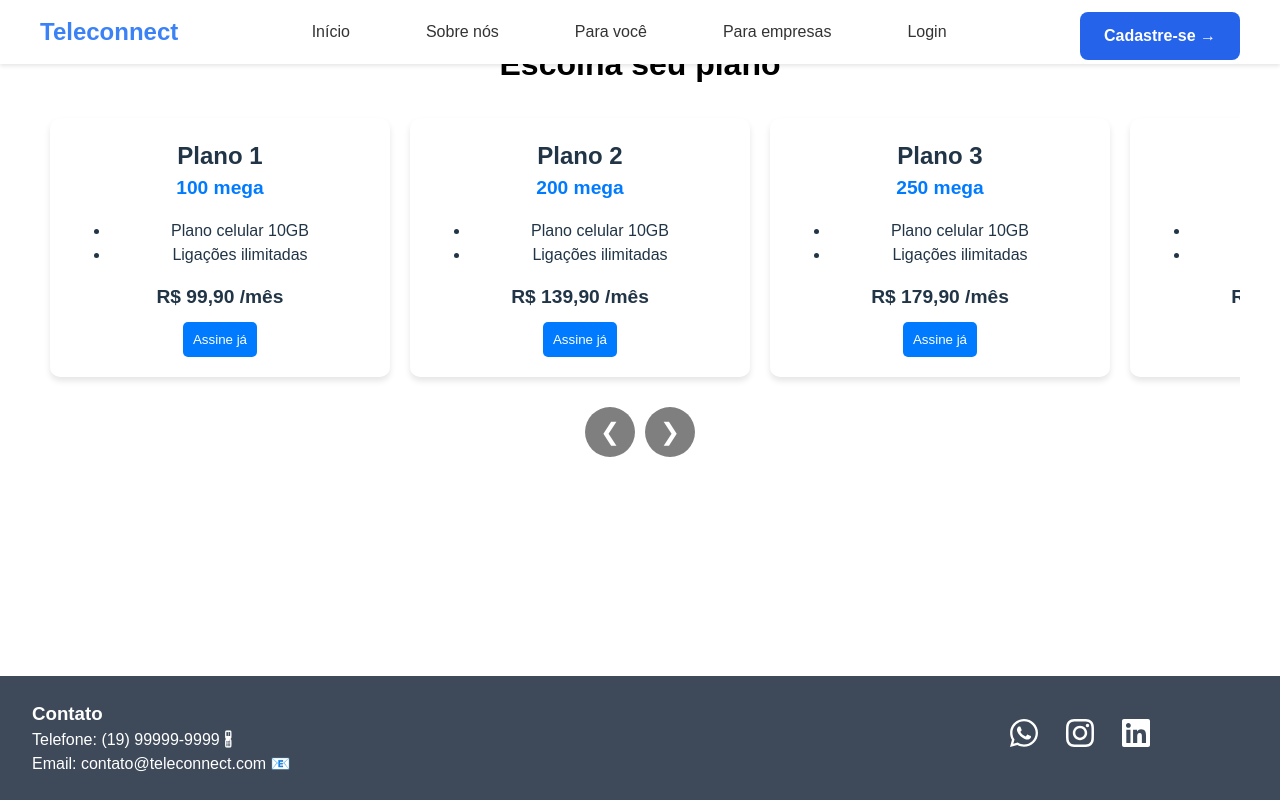
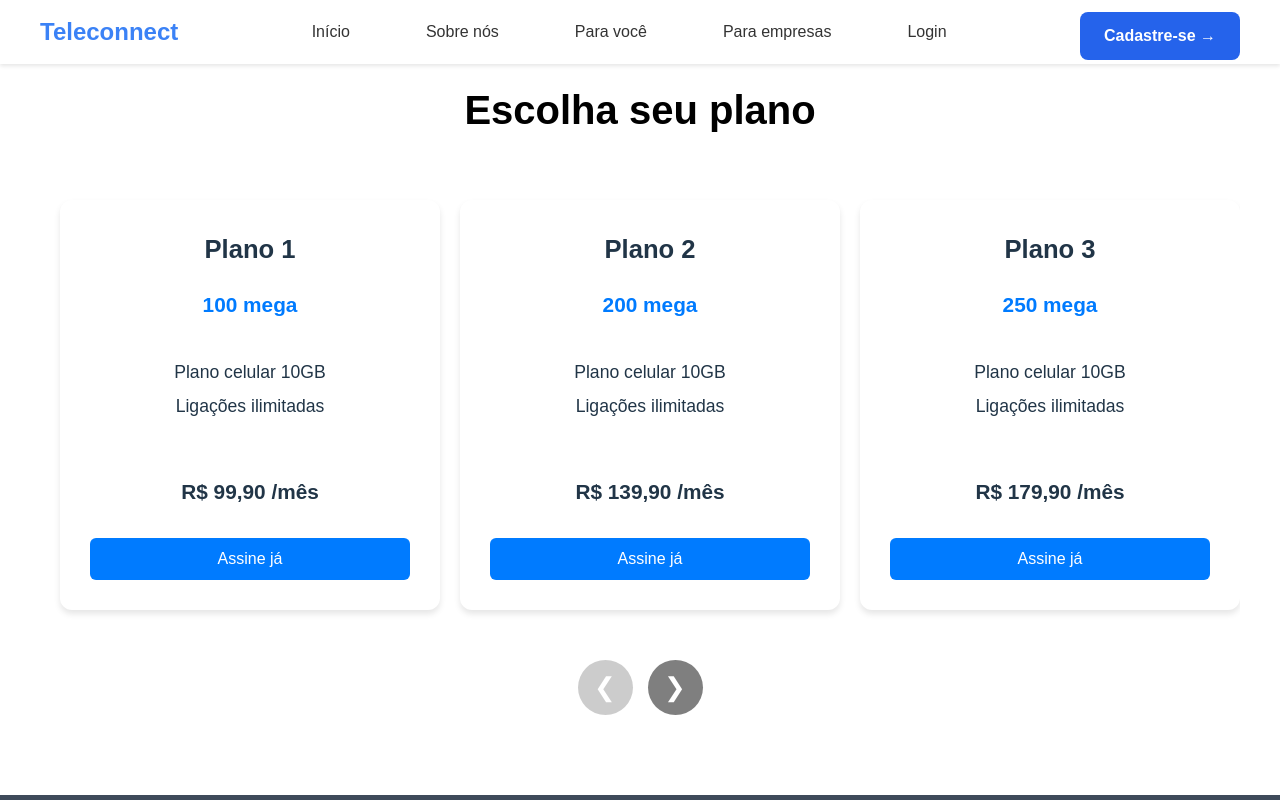
Before and after one commit to JoaoDelomo/case_II_frontend, a React (Vite) app in the folder teleconnect/: page /para-voce in a window 1280 px wide. Built offline with nearby package versions, Linux system fonts and the light colour scheme.

Commit message:
para_voce_finalizada

```diff
--- a/teleconnect/src/pages/para_você/ParaVoce.css
+++ b/teleconnect/src/pages/para_você/ParaVoce.css
@@ -3,7 +3,7 @@
   display: flex;
   flex-direction: column;
   align-items: center;
-  padding: 40px 20px;
+  padding: 80px 20px;
   width: 100%;
   max-width: 1200px;
   margin: 0 auto;
@@ -11,10 +11,10 @@
 
 /* Título "Escolha seu plano" */
 .title {
-  font-size: 2rem;
+  font-size: 2.5rem;
   font-weight: bold;
   text-align: center;
-  margin-bottom: 20px;
+  margin-bottom: 40px;
   width: 100%;
 }
 
@@ -23,7 +23,7 @@
   width: 100%;
   overflow: hidden;
   display: flex;
-  justify-content: flex-start; /* Alinha os planos à esquerda */
+  justify-content: flex-start;
 }
 
 /* Estilização do Slider */
@@ -32,49 +32,65 @@
   gap: 20px;
   overflow-x: auto;
   scroll-behavior: smooth;
-  padding: 10px;
-  scrollbar-width: none; /* Remove barra de rolagem no Firefox */
+  padding: 20px;
+  scrollbar-width: none;
 }
 
 .plans-slider::-webkit-scrollbar {
-  display: none; /* Remove barra de rolagem no Chrome/Safari */
+  display: none;
 }
 
 /* Cartão de cada plano */
 .plan-card {
   flex: 0 0 auto;
-  width: 300px;
+  width: 320px;
+  height: 350px;
   background: white;
-  padding: 20px;
-  border-radius: 10px;
+  padding: 30px;
+  border-radius: 12px;
   box-shadow: 0px 4px 6px rgba(0, 0, 0, 0.1);
   text-align: center;
+  display: flex;
+  flex-direction: column;
+  justify-content: space-between;
 }
 
 .plan-card h3 {
-  font-size: 1.5rem;
+  font-size: 1.6rem;
   font-weight: bold;
 }
 
 .speed {
-  font-size: 1.2rem;
+  font-size: 1.3rem;
   color: #007bff;
   font-weight: bold;
 }
 
+.plan-card ul {
+  list-style: none;
+  padding: 0;
+  font-size: 1.1rem;
+}
+
+.plan-card ul li {
+  margin-bottom: 8px;
+}
+
 .price {
-  font-size: 1.2rem;
+  font-size: 1.3rem;
   font-weight: bold;
   margin: 10px 0;
 }
 
+/* Botão de assinatura */
 .subscribe-btn {
   background-color: #007bff;
   color: white;
-  padding: 10px;
+  padding: 12px;
   border: none;
-  border-radius: 5px;
+  border-radius: 6px;
   cursor: pointer;
+  font-size: 1rem;
 }
 
 .subscribe-btn:hover {
@@ -85,24 +101,32 @@
 .scroll-buttons {
   display: flex;
   justify-content: center;
-  margin-top: 20px;
-  gap: 10px;
+  margin-top: 30px;
+  gap: 15px;
 }
 
+/* Botões arredondados */
 .scroll-btn {
-  width: 50px;
-  height: 50px;
+  width: 55px;
+  height: 55px;
   background: rgba(0, 0, 0, 0.5);
   color: white;
   border: none;
   border-radius: 50%;
   cursor: pointer;
-  font-size: 24px;
+  font-size: 26px;
   display: flex;
   align-items: center;
   justify-content: center;
+  transition: background 0.3s ease;
 }
 
-.scroll-btn:hover {
+/* Botão desativado */
+.scroll-btn.disabled {
+  background: rgba(0, 0, 0, 0.2);
+  cursor: not-allowed;
+}
+
+.scroll-btn:hover:not(.disabled) {
   background: rgba(0, 0, 0, 0.8);
 }
--- a/teleconnect/src/pages/para_você/ParaVoce.tsx
+++ b/teleconnect/src/pages/para_você/ParaVoce.tsx
@@ -1,8 +1,19 @@
 import "./ParaVoce.css";
-import { useRef } from "react";
+import { useRef, useState, useEffect } from "react";
 
 export default function ParaVoce() {
   const sliderRef = useRef<HTMLDivElement>(null);
+  const [canScrollLeft, setCanScrollLeft] = useState(false);
+  const [canScrollRight, setCanScrollRight] = useState(true);
+
+  // Função para verificar se os botões devem estar ativos ou desativados
+  const checkScrollPosition = () => {
+    if (sliderRef.current) {
+      const { scrollLeft, scrollWidth, clientWidth } = sliderRef.current;
+      setCanScrollLeft(scrollLeft > 0);
+      setCanScrollRight(scrollLeft + clientWidth < scrollWidth);
+    }
+  };
 
   // Função para rolar o slider
   const scroll = (direction: "left" | "right") => {
@@ -14,6 +25,20 @@ export default function ParaVoce() {
       });
     }
   };
+
+  // Adiciona um listener para detectar quando o usuário rolar manualmente
+  useEffect(() => {
+    const slider = sliderRef.current;
+    if (slider) {
+      slider.addEventListener("scroll", checkScrollPosition);
+      checkScrollPosition();
+    }
+    return () => {
+      if (slider) {
+        slider.removeEventListener("scroll", checkScrollPosition);
+      }
+    };
+  }, []);
 
   const plans = [
     { name: "Plano 1", speed: "100 mega", price: "R$ 99,90" },
@@ -48,10 +73,18 @@ export default function ParaVoce() {
 
       {/* Botões de navegação abaixo dos planos */}
       <div className="scroll-buttons">
-        <button className="scroll-btn" onClick={() => scroll("left")}>
+        <button
+          className={`scroll-btn ${!canScrollLeft ? "disabled" : ""}`}
+          onClick={() => scroll("left")}
+          disabled={!canScrollLeft}
+        >
           &#10094;
         </button>
-        <button className="scroll-btn" onClick={() => scroll("right")}>
+        <button
+          className={`scroll-btn ${!canScrollRight ? "disabled" : ""}`}
+          onClick={() => scroll("right")}
+          disabled={!canScrollRight}
+        >
           &#10095;
         </button>
       </div>
```
